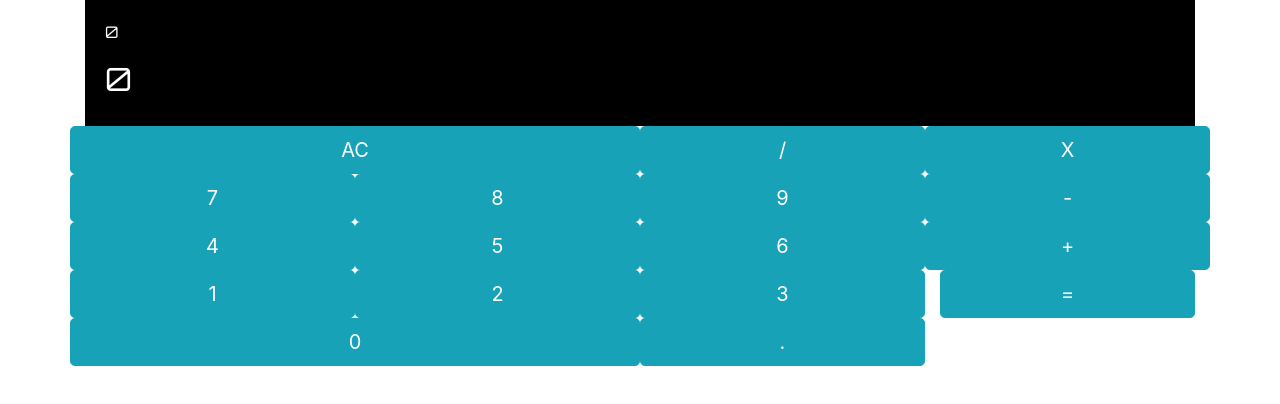
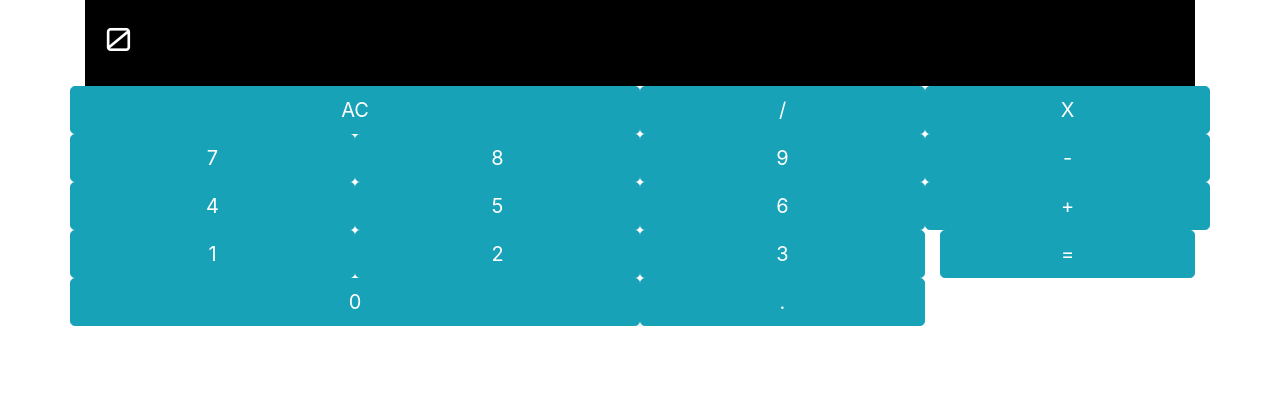
Before and after one commit to Touseef-ahmad/calculator-fcc, a React (Create React App) app: page / in a window 1280 px wide. Shown: the top 404 px of the page. Built offline with nearby package versions, Linux system fonts and the light colour scheme.

Commit message:
passed tests

```diff
--- a/src/App.jsx
+++ b/src/App.jsx
@@ -10,36 +10,34 @@ class App extends React.Component {
     super(props);
     this.state = {
       expression: '0',
-      result : '0',
     }
     this.addToExpression = this.addToExpression.bind(this)
     this.clear = this.clear.bind(this)
     this.evaluate = this.evaluate.bind(this)
   }
   evaluate(){
-    const result = eval(this.state.expression)
-    this.setState({result})
-    this.setState(state => ({
-      expression : state.expression + " = " + result
-    }))
+    let result = eval(this.state.expression)
+    this.setState({expression : result})
   }
   clear(){
     this.setState(state => ({
       expression : '0',
-      result:'0'
     }))
   }
 
   addToExpression(char){
     let expression = this.state.expression;
-    if(/=/.test(expression)){this.clear()}
     if(char === 'X'){char='*'}
-    if(/\D/.test(char) && /\D$/.test(expression) && char !== '.'){ // if input is non-digit
+    if(/\D/.test(char) && /\D$/.test(expression) && char !== '.'){
+      if(char !== '-'){
+        this.setState({expression:expression.replace(/\D$/ , char)})
+      }
 
-      this.setState({expression : expression.replace(/^0/,'').replace(/\D$/ , char)})
-    }else{
+    }
+    else if(char === '.' && /\.\d*$/.test(expression)){}
+    else{
     this.setState(state => ({
-      expression : state.expression.replace(/^0/,'')+char
+      expression : state.expression.toString().replace(/^0/,'')+char
     }))
     }
   }
--- /dev/null
+++ b/src/Pad/ids.js
@@ -0,0 +1,19 @@
+export const IDS = {
+    "0": 'zero',
+    "1": 'one',
+    "2": 'two',
+    "3": 'three',
+    "4": 'four',
+    "5": 'five',
+    "6": 'six',
+    "7": 'seven',
+    "8": 'eight',
+    "9": 'nine',
+    "=": 'equals',
+    "+": 'add',
+    "-": 'subtract',
+    "X": 'multiply',
+    "/": 'divide',
+    ".": 'decimal',
+    "AC": 'clear',
+}
--- a/src/Pad/key.jsx
+++ b/src/Pad/key.jsx
@@ -1,5 +1,5 @@
 import React from 'react';
-
+import {IDS} from './ids';
 import './styles.css';
 
 
@@ -10,7 +10,7 @@ export default class Key extends React.Component {
         const width = this.props.width;
         return(
           <div className={width ? `col-md-${width} col-lg-${width} col-sm-${width} col-${width} padding-0` : "col-md-3 col-lg-3 col-3 col-sm-3 padding-0"}>
-            <button onClick={()=>this.props.addToExpression(char)} className={`btn btn-info btn-lg btn-block`}>
+            <button id={IDS[char]} onClick={()=>this.props.addToExpression(char)} className={`btn btn-info btn-lg btn-block`}>
             {char}
           </button>
           </div>
--- a/src/display/display.jsx
+++ b/src/display/display.jsx
@@ -3,17 +3,13 @@ import './styles.css'
 class Display extends React.Component {
     render() {
         return (
-            <div id="display">
-                <div className="row">
+            <div id="display-container">
+                <div className="row" id="display">
                     <div className="col-12 col-md-12 col-sm-12">
-                        <p>{this.props.expression}</p>
+                        <h2>{this.props.expression}</h2>
                     </div>
                 </div>
-                <div className="row">
-                    <div className="col-12 col-md-12 col-sm-12">
-                        <h2>{this.props.result}</h2>
-                    </div>
-                </div>
+
             </div>
         );
     }
--- a/src/display/styles.css
+++ b/src/display/styles.css
@@ -1,4 +1,4 @@
-#display {
+#display-container {
     background-color: black;
     color: white;
     font-family: 'Orbitron', sans-serif;
```
